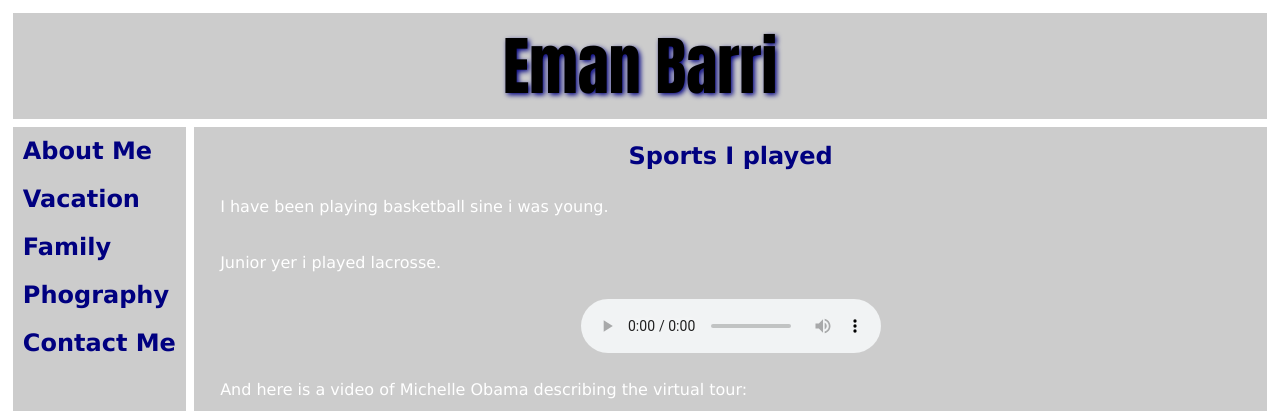
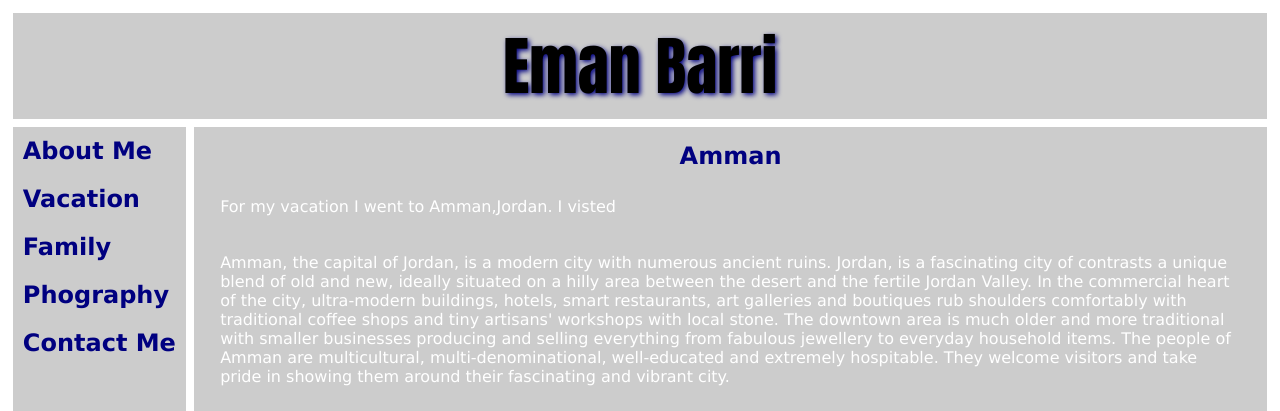
Before and after one commit to emanbarri/final, a plain HTML site: page vacation.html in a window 1280 px wide. Shown: the top 411 px of the page. Drawn offline with nearby package versions, Linux system fonts and the light colour scheme; grey boxes are pictures that could not be loaded; a script that the page names is missing.

Commit message:
Update vacation.html

```diff
--- a/vacation.html
+++ b/vacation.html
@@ -31,20 +31,14 @@
   </nav>
 
 <main>
-  <h2>Sports I played </h2>
+  <h2>Amman </h2>
 
-  <p>I have been playing basketball sine i was young.</p>
+  <p>For my vacation I went to Amman,Jordan. I visted </p>
 
-  <p>Junior yer i played lacrosse.</p>
+  <p>Amman, the capital of Jordan, is a modern city with numerous ancient ruins. Jordan, is a fascinating city of contrasts a unique blend of old and new, ideally situated on a hilly area between the desert and the fertile Jordan Valley. In the commercial heart of the city, ultra-modern buildings, hotels, smart restaurants, art galleries and boutiques rub shoulders comfortably with traditional coffee shops and tiny artisans' workshops with local stone. The downtown area is much older and more traditional with smaller businesses producing and selling everything from fabulous jewellery to everyday household items. The people of Amman are multicultural, multi-denominational, well-educated and extremely hospitable. They welcome visitors and take pride in showing them around their fascinating and vibrant city. </p>
 
-  <div class="audio">
-    <audio controls preload="metadata">
-      <source src="whitehouse.mp3" type="audio/mp3">
-      <p>Your browser doesn't support HTML5 audio. Here is a <a href="whitehouse.mp3">link to the audio</a> instead.</p>
-    </audio>
-  </div>
 
-  <p>And here is a video of Michelle Obama describing the virtual tour:</p>
+
 
   <div class="video">
     <video controls width="400" height="400" poster="firstlady.jpg" preload="metadata">
```
